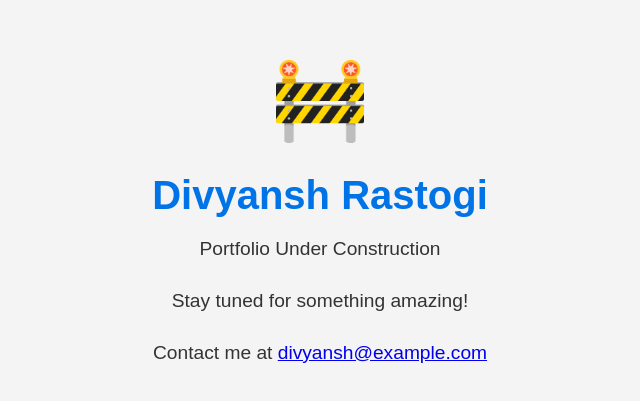
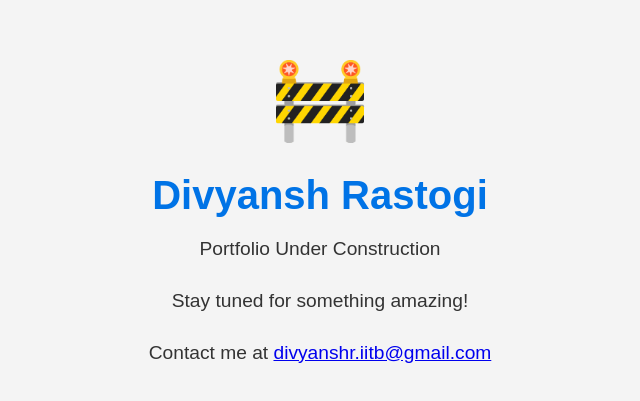
Before and after one commit to vyomiiii/divyansh-portfolio, a plain HTML site: page index.html in a window 1280 px wide. Shown: the part 177-578 px from the top of the page, 320-960 px from the left. Drawn offline with Linux system fonts and the light colour scheme.

Commit message:
Update index.html

```diff
--- a/index.html
+++ b/index.html
@@ -40,7 +40,7 @@
         <h1>Divyansh Rastogi</h1>
         <p>Portfolio Under Construction</p>
         <p>Stay tuned for something amazing!</p>
-        <p>Contact me at <a href="mailto:divyansh@example.com">divyansh@example.com</a></p>
+        <p>Contact me at <a href="mailto:divyanshr.iitb@gmail.com">divyanshr.iitb@gmail.com</a></p>
     </div>
 </body>
 </html>
```
